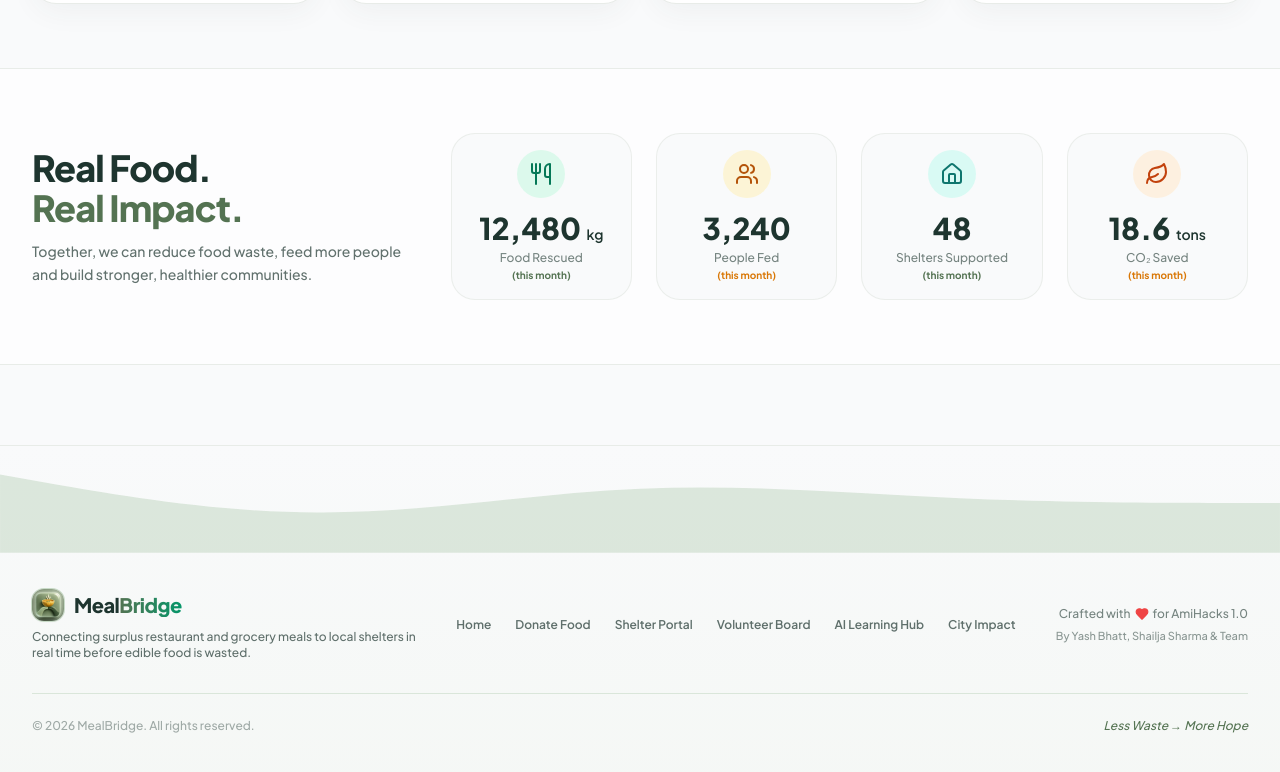
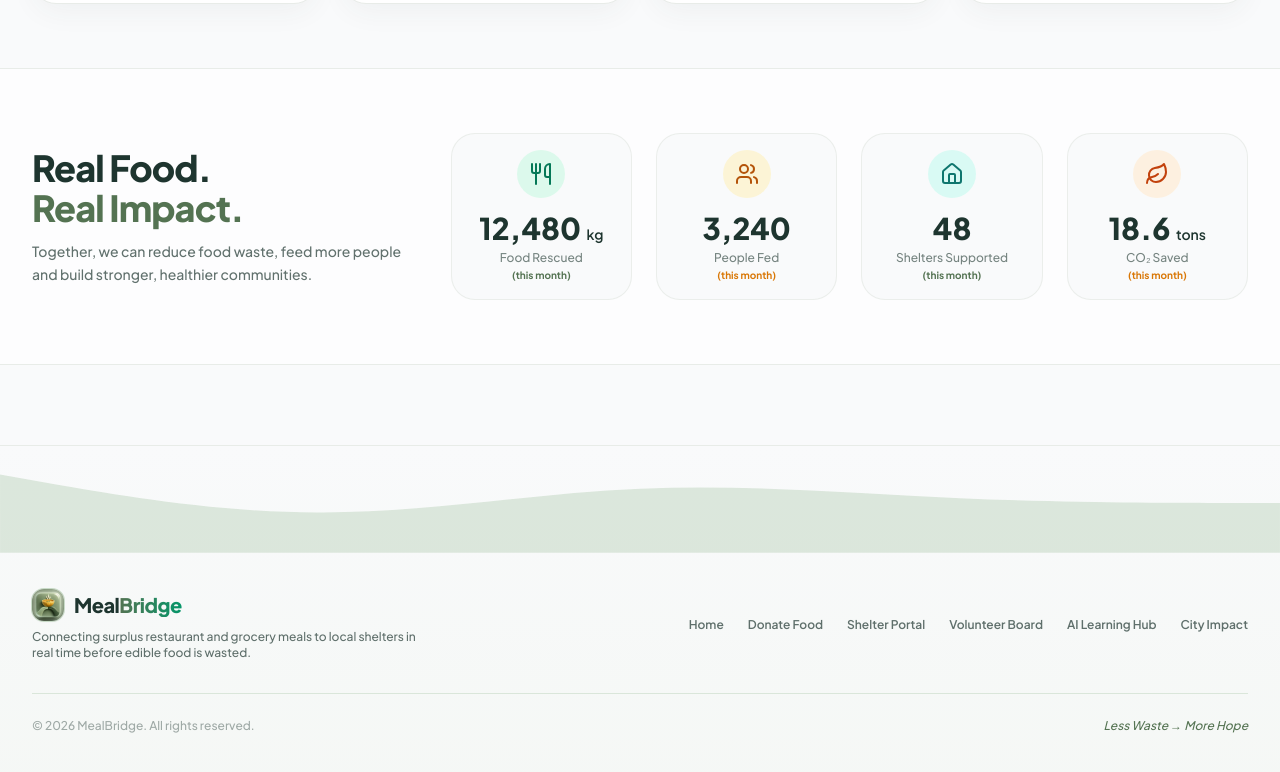
Before and after one commit to ShailjaSharma23/MealBridge, a React (Vite) app in the folder frontend/: page / in a window 1280 px wide. Shown: the part 1294-2066 px from the top of the page. Built offline with nearby package versions, Linux system fonts and the light colour scheme; no server answers.

Commit message:
fix(footer): remove crafted by badge from footer

```diff
--- a/frontend/src/components/Common/Footer.jsx
+++ b/frontend/src/components/Common/Footer.jsx
@@ -1,6 +1,5 @@
 import React from 'react';
 import { Link } from 'react-router-dom';
-import { Heart, Github, ExternalLink } from 'lucide-react';
 
 const Footer = () => {
   return (
@@ -33,23 +32,13 @@ const Footer = () => {
           </div>
 
           {/* Quick Links */}
-          <div className="flex flex-wrap justify-center gap-6 text-xs font-semibold text-forest/70">
+          <div className="flex flex-wrap justify-center md:justify-end gap-6 text-xs font-semibold text-forest/70">
             <Link to="/" className="hover:text-forest transition-colors">Home</Link>
             <Link to="/donate" className="hover:text-forest transition-colors">Donate Food</Link>
             <Link to="/receive" className="hover:text-forest transition-colors">Shelter Portal</Link>
             <Link to="/volunteer" className="hover:text-forest transition-colors">Volunteer Board</Link>
             <Link to="/ai-learn" className="hover:text-forest transition-colors">AI Learning Hub</Link>
             <Link to="/impact" className="hover:text-forest transition-colors">City Impact</Link>
-          </div>
-
-          {/* Team & Hackathon Badges */}
-          <div className="flex flex-col items-center md:items-end gap-1.5">
-            <div className="text-xs font-medium text-forest/60 flex items-center gap-1">
-              Crafted with <Heart className="w-3.5 h-3.5 text-red-500 fill-red-500 inline" /> for AmiHacks 1.0
-            </div>
-            <div className="text-[11px] text-forest/50">
-              By Yash Bhatt, Shailja Sharma & Team
-            </div>
           </div>
         </div>
 
```
